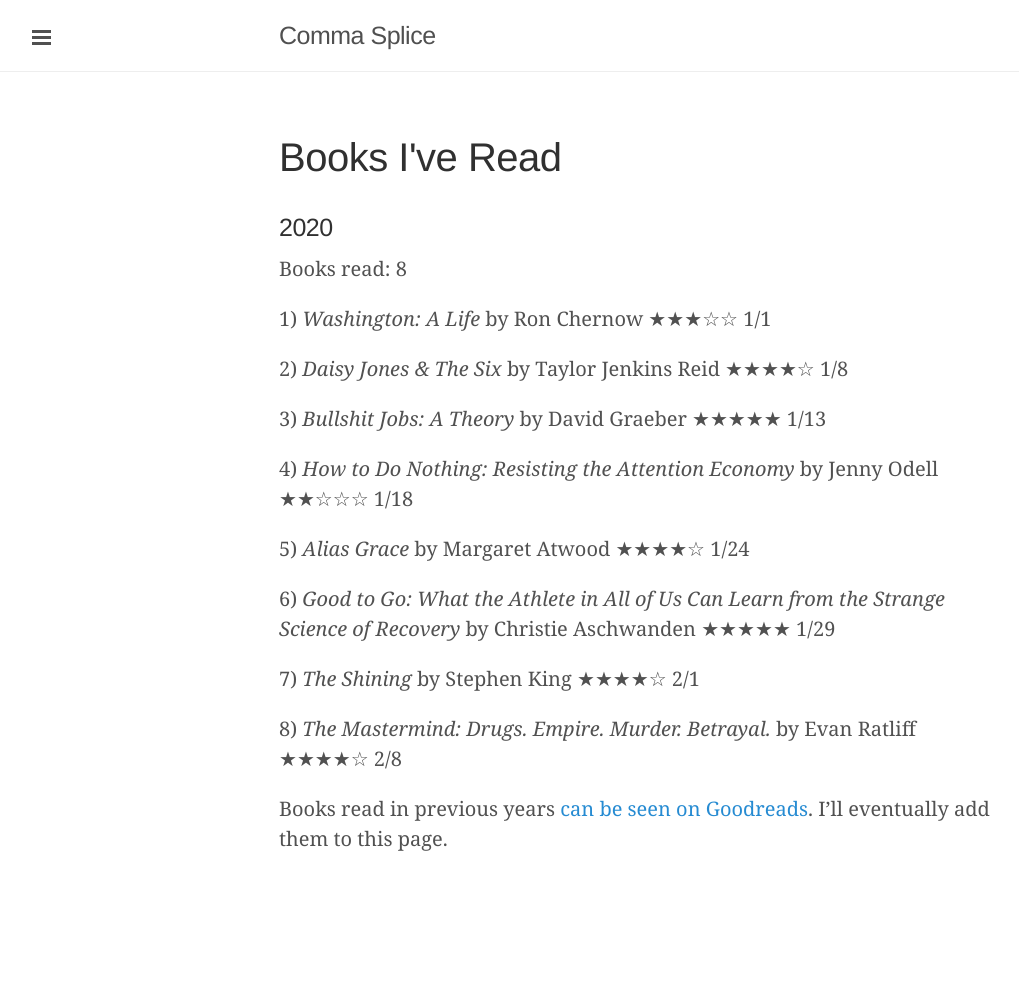
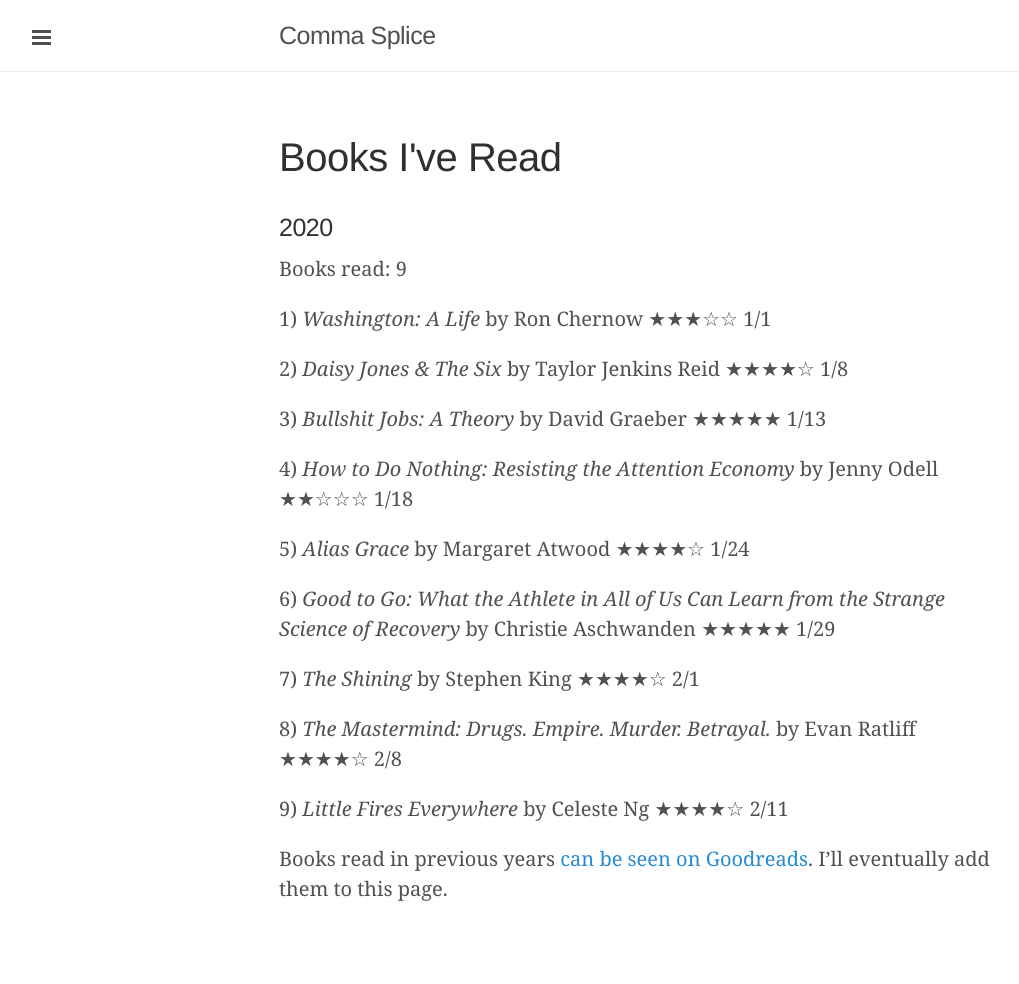
Before and after one commit to davidixon/davidixon.github.io, a Jekyll site: the page built from books.md, in a window 1280 px wide. Shown: the whole page, without its empty margins (1-1020 px from the left). Built offline with Jekyll 4.4.1, drawn with Linux system fonts in a browser that asks for light colours; before the commit the page ends 934 px from its top, so only the background shows below that.

Commit message:
updated book log

```diff
--- a/books.md
+++ b/books.md
@@ -6,7 +6,7 @@
 
 ### 2020
 
-Books read: 8
+Books read: 9
 
 1) *Washington: A Life* by Ron Chernow ★★★☆☆ 1/1
 
@@ -24,4 +24,6 @@
 
 8) *The Mastermind: Drugs. Empire. Murder. Betrayal.* by Evan Ratliff ★★★★☆ 2/8
 
+9) *Little Fires Everywhere* by Celeste Ng ★★★★☆ 2/11
+
 Books read in previous years [can be seen on Goodreads](https://www.goodreads.com/review/list/2753148?shelf=read). I'll eventually add them to this page.
```
